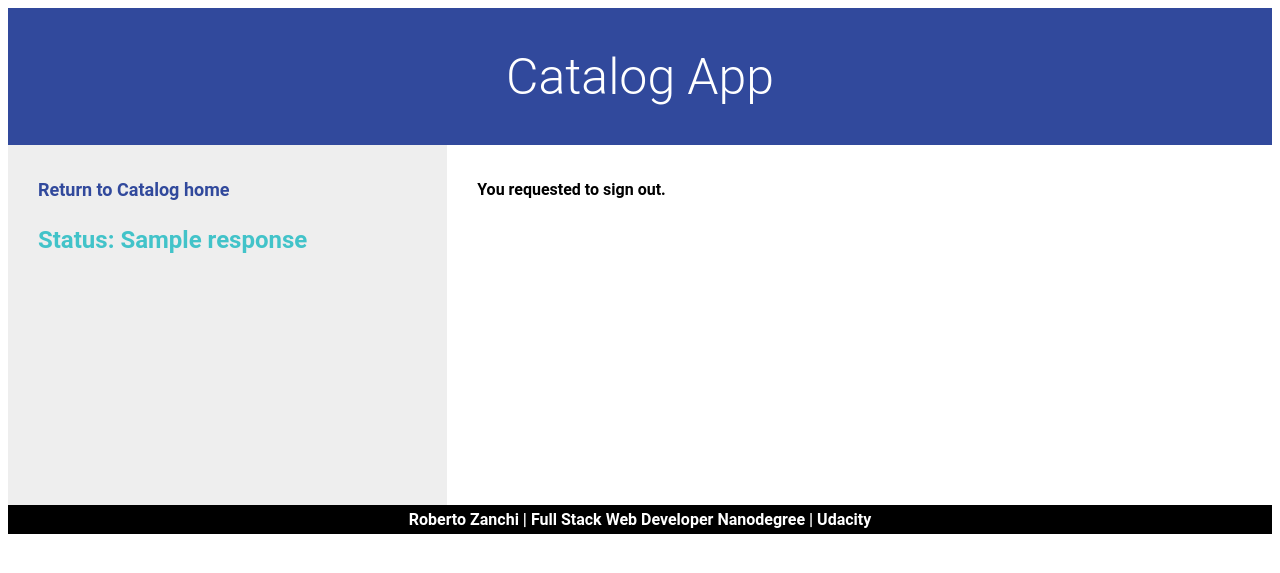
After one commit to robertozanchi/catalog-app, a Flask app: template templates/logout.html in a window 1280 px wide. The commit adds this page. Shown: the top 573 px of the page. Run offline with Flask 2, Linux system fonts and the light colour scheme; the template is opened without the code that fills it: most values are stand-ins (such as "Sample title", 1, 10 or a date in 2020).

Commit message:
Completed html templates for login and logout

```diff
--- a/application.py
+++ b/application.py
@@ -159,7 +159,7 @@ def gdisconnect():
         response = make_response(
             json.dumps('Current user not connected.'), 401)
         response.headers['Content-Type'] = 'application/json'
-        return response
+        return render_template('logout.html', response='Currently not connected.')
     access_token = credentials.access_token
     url = 'https://accounts.google.com/o/oauth2/revoke?token=%s' % access_token
     h = httplib2.Http()
@@ -175,13 +175,13 @@ def gdisconnect():
 
         response = make_response(json.dumps('Successfully disconnected.'), 200)
         response.headers['Content-Type'] = 'application/json'
-        return response
+        return render_template('logout.html', response='Successfully disconnected.')
     else:
         # For whatever reason, the given token was invalid.
         response = make_response(
             json.dumps('Failed to revoke token for given user.', 400))
         response.headers['Content-Type'] = 'application/json'
-        return response
+        return render_template('logout.html', response='Error: Failed to revoke token.')
 
 
 # JSON API to view Catalog
--- a/templates/additem.html
+++ b/templates/additem.html
@@ -59,6 +59,12 @@ Logged in as {{login_session['username']}} | <a href='{{url_for('gdisconnect')}}
 <dl><a href= '{{url_for('showCatalog')}}'>Cancel</a></dl>
 
 </form>
+
 </div>
+
+<div id="footer">
+Roberto Zanchi  |  Full Stack Web Developer Nanodegree  |  Udacity
+</div>
+
 </body>
 </html>
--- a/templates/catalog.html
+++ b/templates/catalog.html
@@ -2,14 +2,12 @@
 <html>
 <head>
   <link rel=stylesheet type=text/css href="{{ url_for('static', filename='styles.css') }}">
-  <script src="//ajax.googleapis.com/ajax/libs/jquery/1.8.2/jquery.min.js"></script>
-  <script src="//apis.google.com/js/platform.js?onload=start"> </script>
 </head>
 
 <body>
 
 <div id="header">
-<h1>Catalog App</h1>
+  <h1>Catalog App</h1>
 </div>
 
 <div>
--- /dev/null
+++ b/templates/logout.html
@@ -0,0 +1,33 @@
+<!DOCTYPE html>
+<html>
+<head>
+<link rel=stylesheet type=text/css href="{{ url_for('static', filename='styles.css') }}">
+
+</head>
+
+<body>
+
+<div id="header">
+  <h1>Catalog App</h1>
+</div>
+
+<div id="nav">
+
+<a class="one" href="{{url_for('showCatalog')}}">Return to Catalog home</a><br>
+
+<h2>Status: {{response}}</h2>
+
+</div>
+
+<div id="section">
+
+You requested to sign out.<br>
+
+</div>
+
+<div id="footer">
+Roberto Zanchi  |  Full Stack Web Developer Nanodegree  |  Udacity
+</div>
+
+</body>
+</html>
```
Also changed, not shown: templates/login.html (+24 -4 lines).
